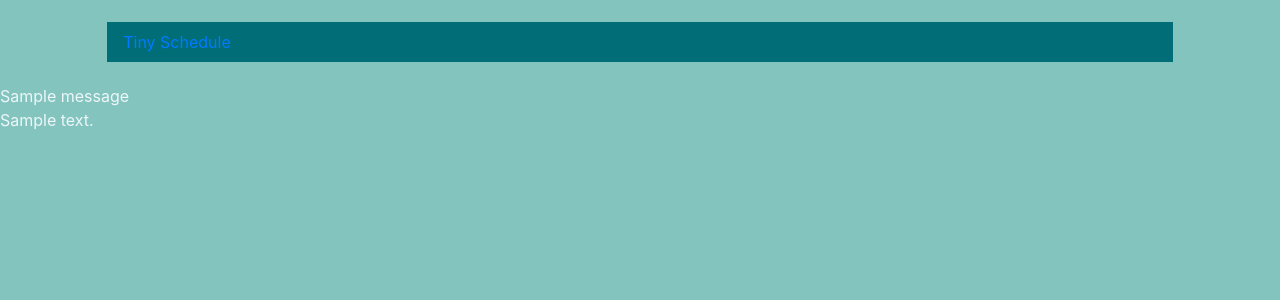
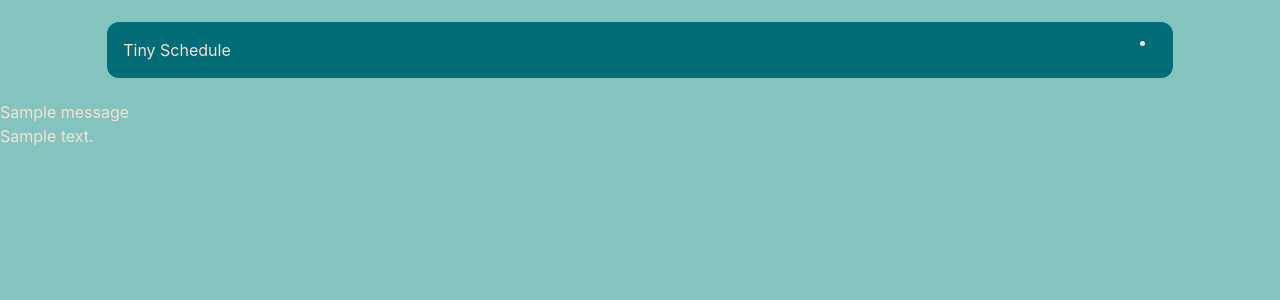
Before and after one commit to owebster/MS3-Tiny_Schedule, a Flask app: page / in a window 1280 px wide. Shown: the top 300 px of the page. Run offline with Flask 2, Linux system fonts and the light colour scheme; a database or web service that is not in the repository returns one stand-in record (values such as "Sample title"); some libraries are stand-ins or nearby versions.

Commit message:
adjust colours in nav bar

```diff
--- a/static/css/style.css
+++ b/static/css/style.css
@@ -6,11 +6,21 @@ color: #EDF6F9
 
 body {
     background-color: #83C5BE;
-    color: #EDF6F9;
+    color: #FFDDD2;
+}
+/* nav */
+.navbar {
+    background-color: #006D77;
+    margin: 2%;
+    border-radius: 12px;
 }
 
-.navbar {
-    background-color: #006D77;
-    color: #EDF6F9;
-    margin: 2%;
+.navbar > a {
+    color: #FFDDD2;
 }
+
+/* hover states */
+.heading:hover {
+    color: #FFDDD2;
+    text-decoration: none;
+}
--- a/templates/base.html
+++ b/templates/base.html
@@ -20,6 +20,11 @@
         <div class="container">
             <nav class="navbar">
                 <a class="heading" href="#">Tiny Schedule</a>
+                <ul>
+                    <li>
+
+                    </li>
+                </ul>
             </nav>
         </div>
     </header>
--- a/templates/home.html
+++ b/templates/home.html
@@ -0,0 +1 @@
+{% extends "base.html" %}
```
